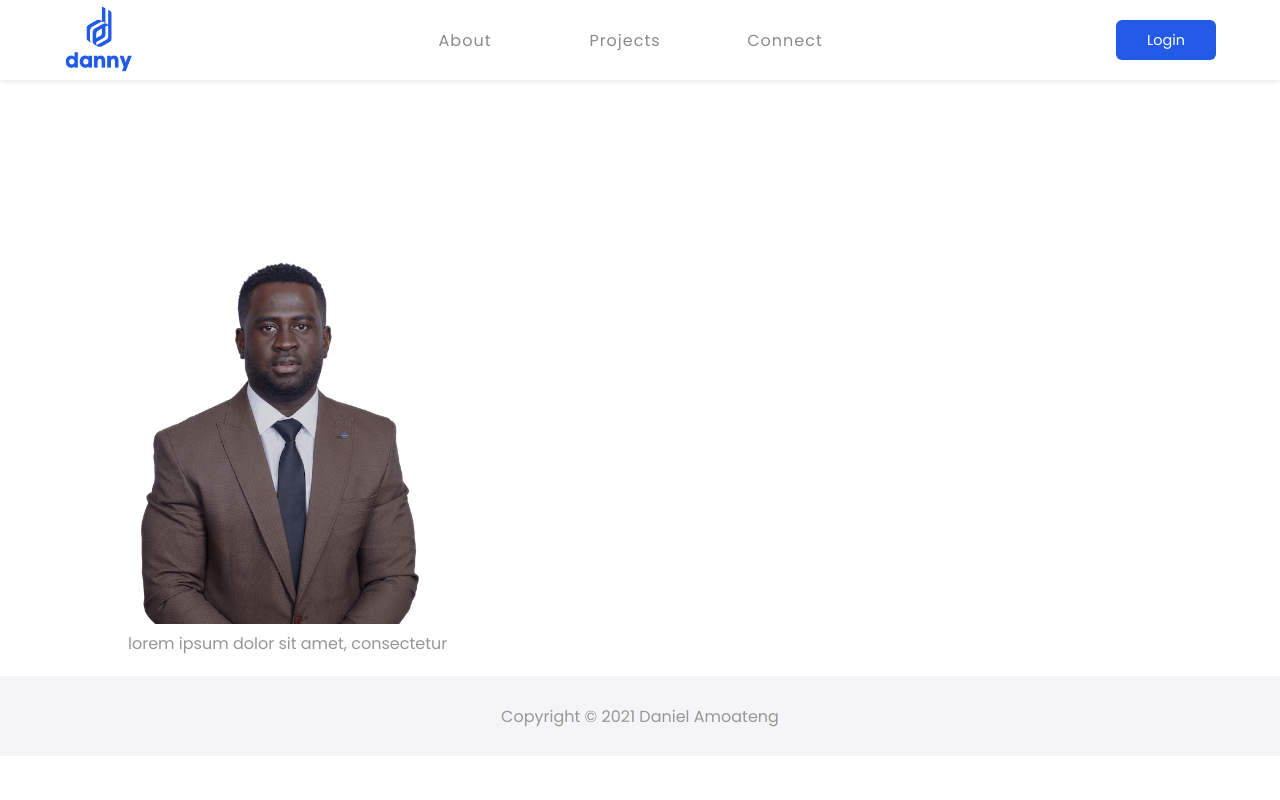
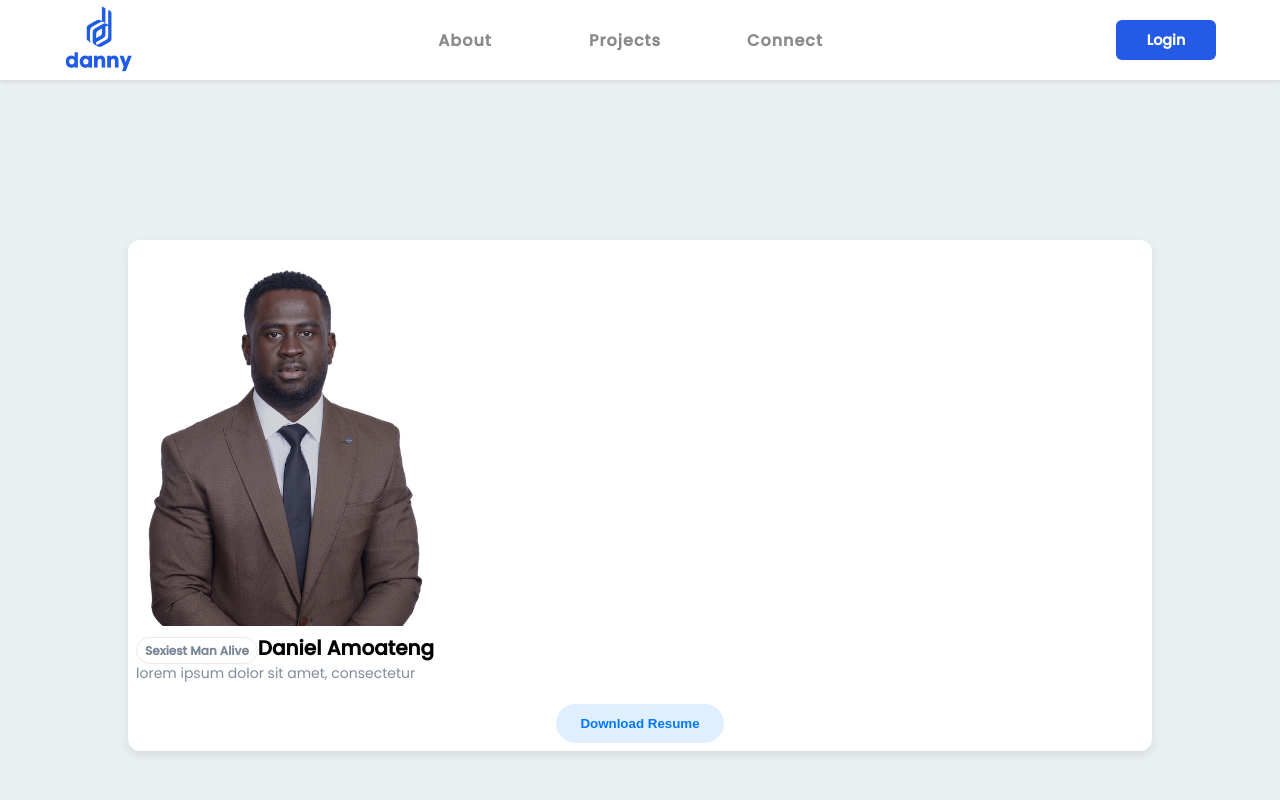
Before and after one commit to Danielamoateng1989/personalwebsite, a React (Create React App) app: page /aboutme in a window 1280 px wide. Shown: the top 800 px of the page. Built offline with nearby package versions, Linux system fonts and the light colour scheme.

Commit message:
style card, continue after a two hour nap

```diff
--- a/src/components/Aboutme.js
+++ b/src/components/Aboutme.js
@@ -8,11 +8,15 @@ const Aboutme = () => {
           <div className="my_card">
             <img src={CardImage} alt="Logo" />
             <div className="my_cardInfo">
-               <span className="my_name"></span>
+                <span className="tag">Sexiest Man Alive</span>
+               <span className="my_name">Daniel Amoateng</span>
                <div className="my_fullname"></div>
                <p>lorem ipsum dolor sit amet, consectetur</p>
+               <button>Download Resume</button>
             </div>
+
           </div>
+
         </div>
     )
 }
--- a/src/index.css
+++ b/src/index.css
@@ -19,6 +19,7 @@ body {
    font-family: 'Poppins', sans-serif;
     max-width: 100%;
     overflow-x: hidden;
+     background-color: #eaeff1;
 
 
 }
@@ -669,12 +670,16 @@ Styles
     padding: 28px;
   }
 
+.about_container {
+    max-width: 80%;
+    margin: 0 auto;
+    margin-top: 20vh;
+    height: 80vh;
 
 
-  .aboutcontainer {
-    height: 80vh;
+  }
 
-  }
+
 
   img {
     width: 30%;
@@ -682,8 +687,52 @@ Styles
     height: 50%;
   }
 
-  .about_container {
-    max-width: 80%;
-    margin: 0 auto;
-    margin-top: 20vh;
+
+
+  .my_card {
+    background-color: white;
+    padding: 8px;
+    border-radius: 12px;
+    box-shadow: 0 4px 8px 0 rgba(48, 48, 48, 0.1);
+
   }
+
+  .tag {
+  padding: 4px 8px;
+  border: 1px solid #e5eaed;
+
+  border-radius: 50px;
+  font-size: 12px;
+  font-weight: 600;
+  color: #788697;
+}
+
+.my_name {
+  font-size: 20px;
+    font-weight: 600;
+
+}
+
+p {
+  font-size: 14px;
+  color: #7f8c9b;
+  line-height: 150%;
+}
+
+
+button {
+  border: none;
+  padding: 12px 24px;
+  border-radius: 50px;
+
+  font-weight: 600;
+  color: #0077ff;
+  background-color: #e0efff;
+
+  /* Button is inline-block element by default, it need to have block display for margin: 0 auto; to work */
+  margin: 0 auto;
+  display: block;
+
+  /* Button is a clickable element, therefore it should have a pointer cursor */
+  cursor: pointer;
+}
```
